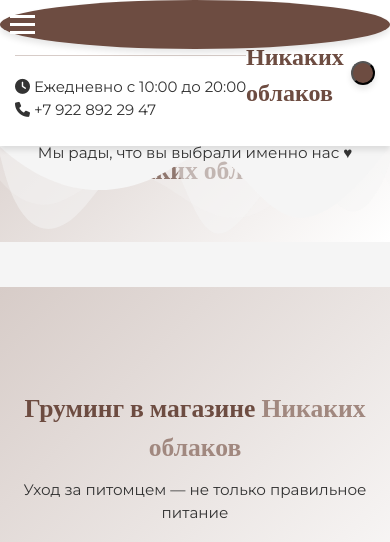
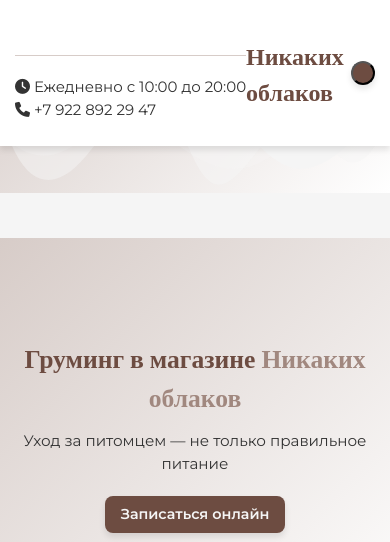
Before and after one commit to Lika24572/29.05, a plain HTML site: page index.html in a window 390 px wide. Shown: the top 542 px of the page. Drawn offline with nearby package versions, Linux system fonts and the light colour scheme.

Commit message:
Update index.html

```diff
--- a/index.html
+++ b/index.html
@@ -12,15 +12,6 @@
     <link rel="stylesheet" href="style.css">
 </head>
 <body>
-    <!-- Мобильное меню -->
-    <div class="mobile-menu-btn">
-        <div class="hamburger">
-            <span></span>
-            <span></span>
-            <span></span>
-        </div>
-    </div>
-
     <header class="header">
         <div class="container">
             <h1 class="logo">Никаких облаков</h1>
```
